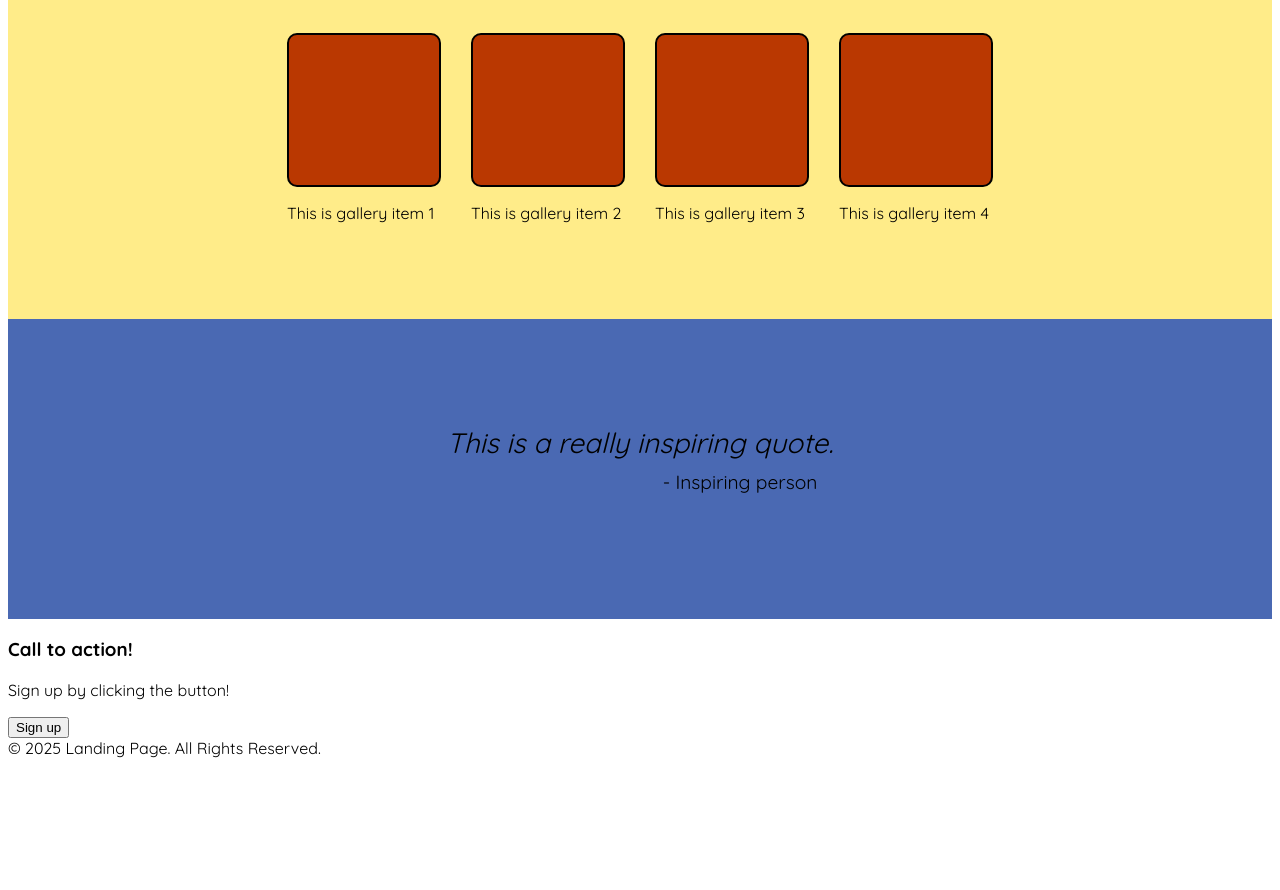
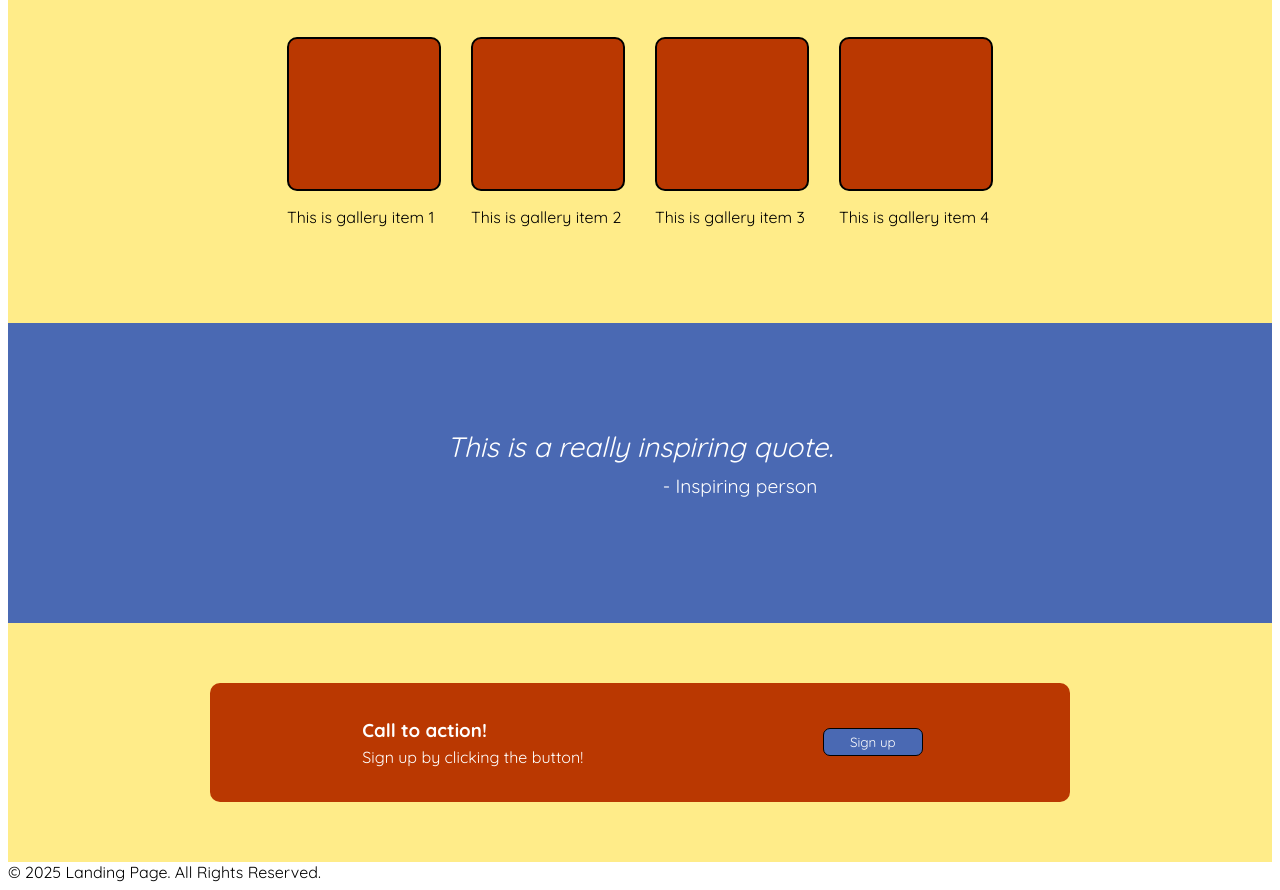
Before and after one commit to iritakano/landing-page, a plain HTML site: page index.html in a window 1280 px wide. Shown: the part 530-1420 px from the top of the page. Before the commit the page ends 1296 px from the top, so only its background shows below. Drawn offline with Linux system fonts and the light colour scheme; a web font is replaced by a local one.

Commit message:
style cta section and modify hero section

```diff
--- a/style.css
+++ b/style.css
@@ -46,7 +46,7 @@ header ul li{
     flex: 1;
 }
 
-.hero-text button{
+.hero-text button, .cta button{
     width: 100px;
     padding: 5px;
     border-radius: 7px;
@@ -54,6 +54,10 @@ header ul li{
     background-color: #BA3801;
     color: white;
     font-family: quicksand;
+}
+
+.hero-text p{
+    margin-bottom: 20px;
 }
 
 .hero-img{
@@ -108,6 +112,7 @@ header ul li{
     align-items: center;
     flex-direction: column;
     height: 300px;
+    color: white;
 }
 
 .quote{
@@ -121,3 +126,30 @@ header ul li{
     margin-top: 10px;
     margin-right: -200px;
 }
+
+.cta-container{
+    background-color: var(--butter);
+    display: flex;
+    justify-content: center;
+    align-items: center;
+    padding: 60px;
+}
+
+.cta{
+    display: flex;
+    justify-content: space-around;
+    align-items: center;
+    width: 800px;
+    background-color: #BA3801;
+    padding: 30px;
+    border-radius: 10px;
+    color: white;
+}
+
+.cta button{
+    background-color: #4A69B3;
+}
+
+.cta h3, .cta p{
+    margin: 5px;
+}
```
